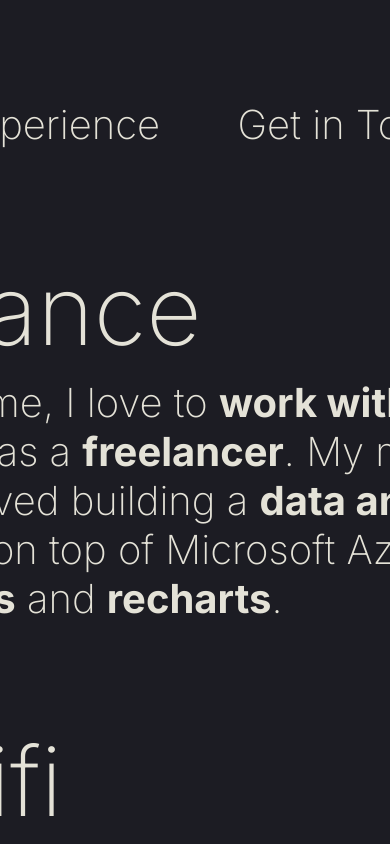
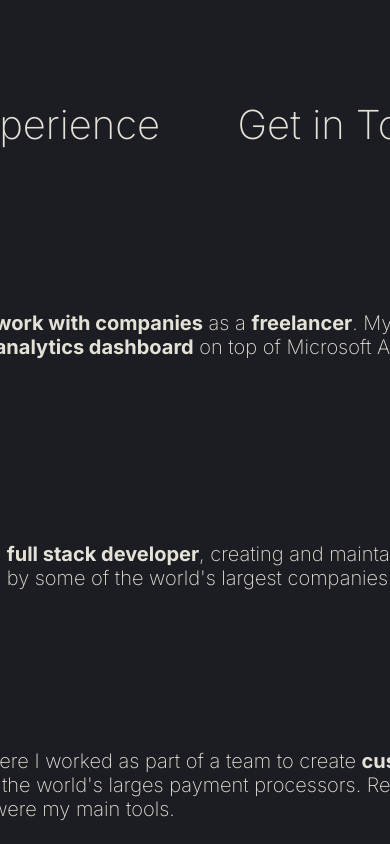
Before and after one commit to Burkes321/samuel-burke-dev, a Next.js app: page /experience in a window 390 px wide. Shown: the top 844 px of the page. Built offline with nearby package versions, Linux system fonts and the light colour scheme.

Commit message:
text sizes changed based on lower than 1200px width

```diff
--- a/src/app/globals.css
+++ b/src/app/globals.css
@@ -3,6 +3,9 @@
   --secondary-shade: #e4e2d7;
   --social-icon-hover: #373af0;
   --default-font-weight: 200;
+  --font-size-title-desktop: 96px;
+  /* TODO: yet to determine font sizes for mobile */
+  --font-size-text-desktop: 40px;
 }
 
 * {
--- a/src/app/page.module.css
+++ b/src/app/page.module.css
@@ -1,5 +1,5 @@
 .mainContainer {
-  /* TODO: make a page component which is abs positioned and min 100vh and min 100vw */
+  /* TODO: make a page component which is abs positioned and 100vh and 100vw */
 
   min-height: 100vh;
   min-width: 100vw;
@@ -16,41 +16,8 @@
     justify-content: space-between;
     gap: 100px;
 
-    .headerContainer {
-      animation-name: textFadeInTranslateUp;
-      animation-duration: 2s;
-    }
-
-    .stackContainer {
-      animation-name: textFadeInTranslateUp;
-      animation-duration: 3s;
-    }
-
-    .openToWorkContianer {
-      animation-name: textFadeInTranslateUp;
-      animation-duration: 4s;
+    @media (max-width: 1200px) {
+      padding: 100px 30px;
     }
   }
 }
-
-.title {
-  font-weight: var(--default-font-weight);
-  font-size: 96px;
-}
-
-.subtext {
-  font-weight: var(--default-font-weight);
-  font-size: 40px;
-}
-
-@keyframes textFadeInTranslateUp {
-  0% {
-    opacity: 0%;
-    transform: translateY(-20px);
-  }
-  100% {
-    opacity: 100%;
-    color: var(--secondary-shade);
-    transform: translateY(0);
-  }
-}
--- a/src/components/textGroup/textGroup.module.css
+++ b/src/components/textGroup/textGroup.module.css
@@ -7,14 +7,20 @@
 
   .title {
     font-weight: var(--default-font-weight);
-    /* TODO: move this px value to global css variable DRY */
-    font-size: 96px;
+    font-size: var(--font-size-title-desktop);
+
+    @media (max-width: 1200px) {
+      font-size: 40px;
+    }
   }
 
   .subtext {
     font-weight: var(--default-font-weight);
-    /* TODO: move this px value to global css variable DRY */
-    font-size: 40px;
+    font-size: var(--font-size-text-desktop);
+
+    @media (max-width: 1200px) {
+      font-size: 20px;
+    }
   }
 }
 
```
Also changed, not shown: 1 other file (tests, documents, lock files or other folders).
